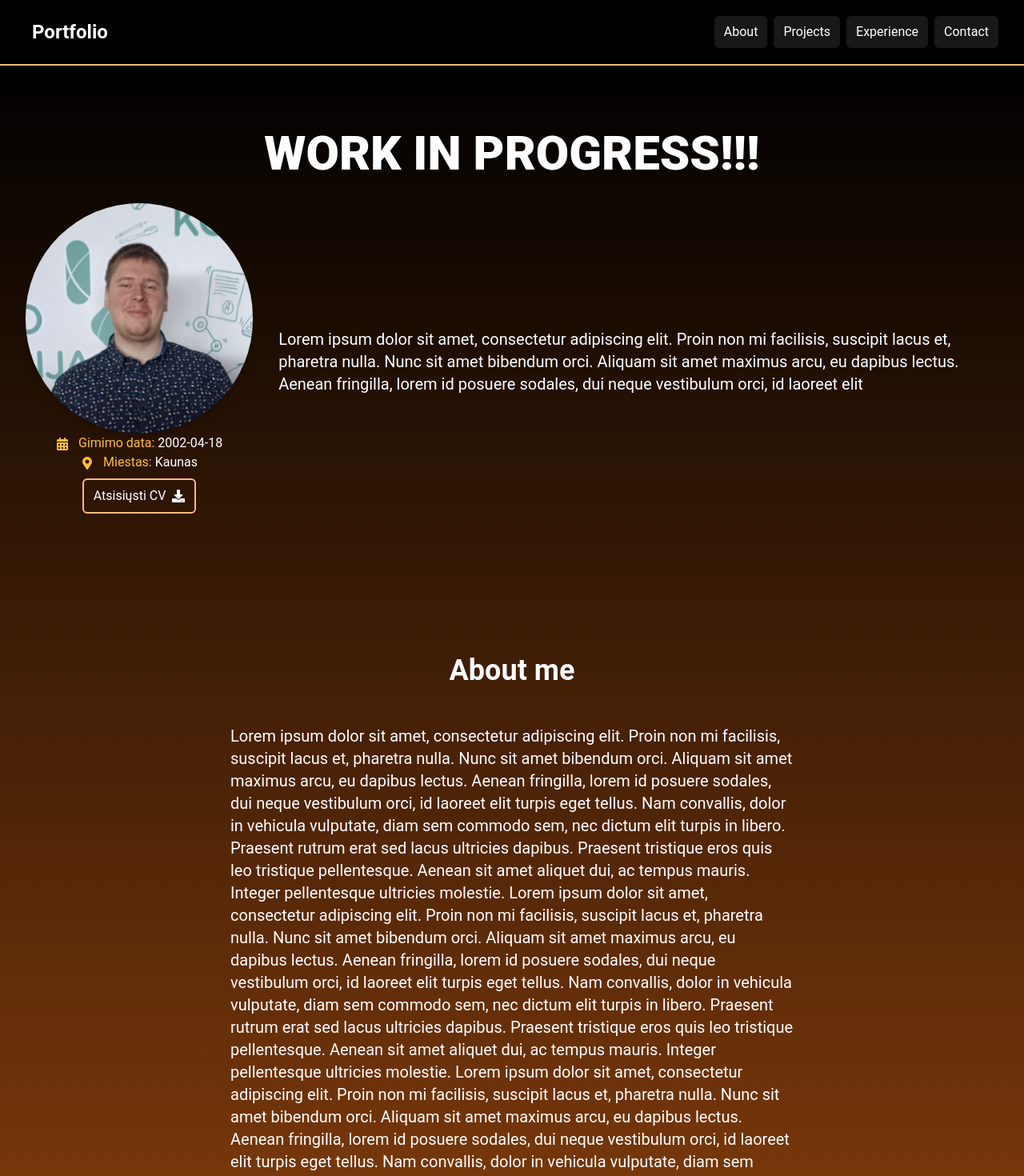
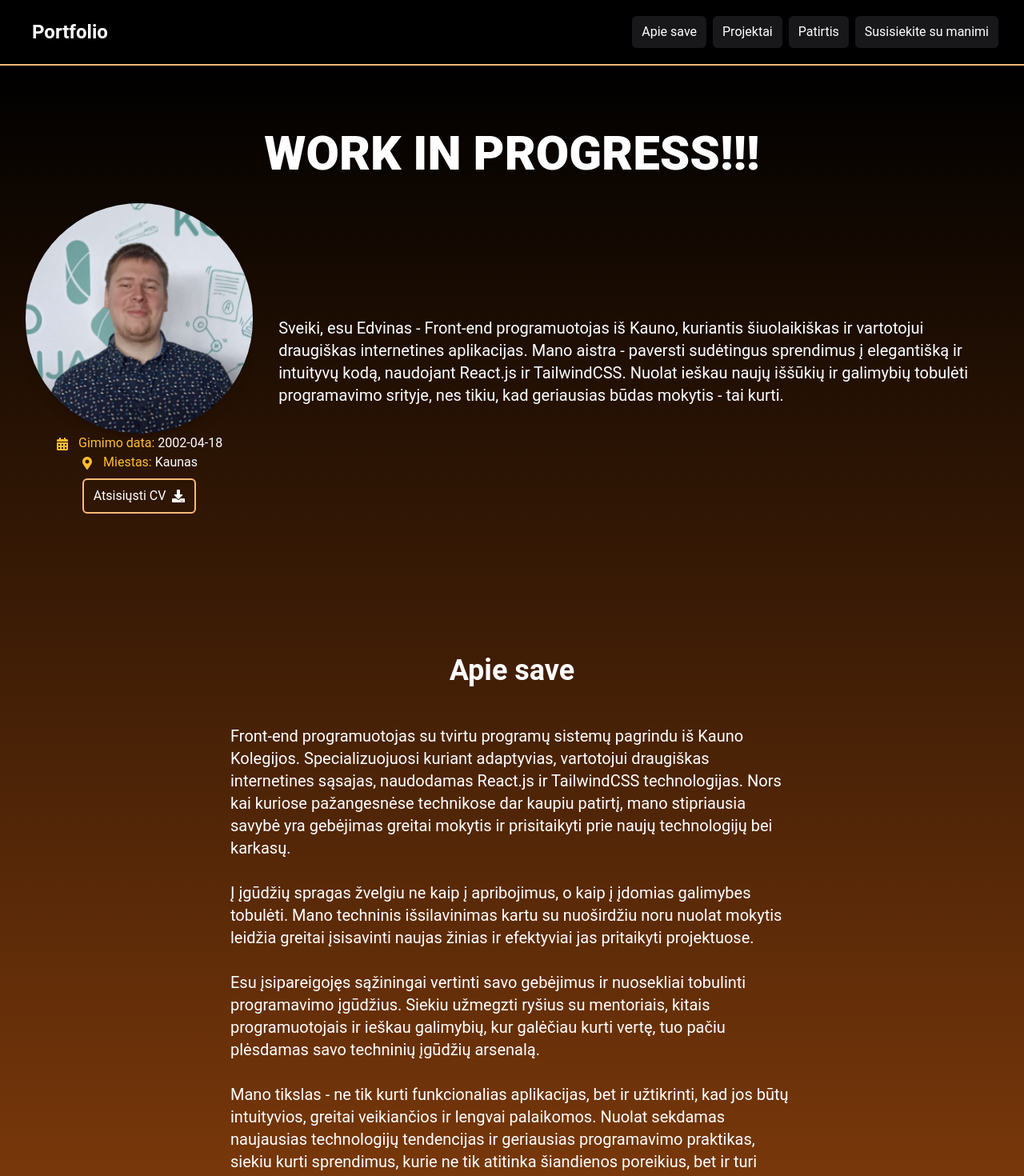
Before and after one commit to InfinitePurge/my-blog, a React (Vite) app: page / in a window 1280 px wide. Shown: the top 1470 px of the page at 80% size. Built offline with nearby package versions, Linux system fonts and the light colour scheme.

Commit message:
Language changes

```diff
--- a/src/Components/AboutHome.jsx
+++ b/src/Components/AboutHome.jsx
@@ -9,29 +9,21 @@ const AboutHome = () => {
         <div className='flex flex-col items-center gap-8 mx-auto  px-4 sm:px-6 lg:px-8'>
           <Reveal>
             <h1 className='text-white text-4xl font-bold'>
-                            About me
+              Apie save
             </h1>
           </Reveal>
           <Reveal>
             <p className='text-white text-xl my-4 flex'>
-                        Lorem ipsum dolor sit amet, consectetur adipiscing elit. Proin non mi facilisis,
-                        suscipit lacus et, pharetra nulla. Nunc sit amet bibendum orci. Aliquam sit amet maximus arcu,
-                        eu dapibus lectus. Aenean fringilla, lorem id posuere sodales, dui neque vestibulum orci, id laoreet elit
-                        turpis eget tellus. Nam convallis, dolor in vehicula vulputate, diam sem commodo sem, nec dictum elit turpis in
-                        libero. Praesent rutrum erat sed lacus ultricies dapibus. Praesent tristique eros quis leo tristique pellentesque.
-                        Aenean sit amet aliquet dui, ac tempus mauris. Integer pellentesque ultricies molestie.
-                        Lorem ipsum dolor sit amet, consectetur adipiscing elit. Proin non mi facilisis,
-                        suscipit lacus et, pharetra nulla. Nunc sit amet bibendum orci. Aliquam sit amet maximus arcu,
-                        eu dapibus lectus. Aenean fringilla, lorem id posuere sodales, dui neque vestibulum orci, id laoreet elit
-                        turpis eget tellus. Nam convallis, dolor in vehicula vulputate, diam sem commodo sem, nec dictum elit turpis in
-                        libero. Praesent rutrum erat sed lacus ultricies dapibus. Praesent tristique eros quis leo tristique pellentesque.
-                        Aenean sit amet aliquet dui, ac tempus mauris. Integer pellentesque ultricies molestie.
-                        Lorem ipsum dolor sit amet, consectetur adipiscing elit. Proin non mi facilisis,
-                        suscipit lacus et, pharetra nulla. Nunc sit amet bibendum orci. Aliquam sit amet maximus arcu,
-                        eu dapibus lectus. Aenean fringilla, lorem id posuere sodales, dui neque vestibulum orci, id laoreet elit
-                        turpis eget tellus. Nam convallis, dolor in vehicula vulputate, diam sem commodo sem, nec dictum elit turpis in
-                        libero. Praesent rutrum erat sed lacus ultricies dapibus. Praesent tristique eros quis leo tristique pellentesque.
-                        Aenean sit amet aliquet dui, ac tempus mauris. Integer pellentesque ultricies molestie.
+              Front-end programuotojas su tvirtu programų sistemų pagrindu iš Kauno Kolegijos. Specializuojuosi kuriant adaptyvias, vartotojui draugiškas internetines sąsajas, naudodamas React.js ir TailwindCSS technologijas. Nors kai kuriose pažangesnėse technikose dar kaupiu patirtį, mano stipriausia savybė yra gebėjimas greitai mokytis ir prisitaikyti prie naujų technologijų bei karkasų.
+              <br />
+              <br />
+              Į įgūdžių spragas žvelgiu ne kaip į apribojimus, o kaip į įdomias galimybes tobulėti. Mano techninis išsilavinimas kartu su nuoširdžiu noru nuolat mokytis leidžia greitai įsisavinti naujas žinias ir efektyviai jas pritaikyti projektuose.
+              <br />
+              <br />
+              Esu įsipareigojęs sąžiningai vertinti savo gebėjimus ir nuosekliai tobulinti programavimo įgūdžius. Siekiu užmegzti ryšius su mentoriais, kitais programuotojais ir ieškau galimybių, kur galėčiau kurti vertę, tuo pačiu plėsdamas savo techninių įgūdžių arsenalą.
+              <br />
+              <br />
+              Mano tikslas - ne tik kurti funkcionalias aplikacijas, bet ir užtikrinti, kad jos būtų intuityvios, greitai veikiančios ir lengvai palaikomos. Nuolat sekdamas naujausias technologijų tendencijas ir geriausias programavimo praktikas, siekiu kurti sprendimus, kurie ne tik atitinka šiandienos poreikius, bet ir turi potencialo augti ateityje.
             </p>
           </Reveal>
         </div>
--- a/src/Components/Cards.jsx
+++ b/src/Components/Cards.jsx
@@ -76,7 +76,7 @@ const Cards = () => {
                                 </Reveal>
                                 <Reveal>
                                     <p className='text-white text-xl flex items-center gap-2 my-4'>
-                                        Used Languages: <p className='text-[#ffbd2f]'> {project.Languages} </p>
+                                        Naudojamos kalbos: <p className='text-[#ffbd2f]'> {project.Languages} </p>
                                     </p>
                                 </Reveal>
                                 <Reveal>
@@ -88,7 +88,7 @@ const Cards = () => {
                                 <span onClick={() => openModal(project)}
                                     className="text-[#ffbd2f] pr-2 cursor-pointer text-xl hover:underline group inline-flex items-center gap-2"
                                 >
-                                    Read more
+                                    Skaityti daugiau
                                     <FaArrowRight className=' group-hover:translate-x-1 transition-transform duration-300 ease-in-out' />
                                 </span>
                                 </Reveal>
--- a/src/Components/Contact.jsx
+++ b/src/Components/Contact.jsx
@@ -9,13 +9,13 @@ const Contact = () => {
       <div className='flex flex-col items-center gap-8 mx-auto  px-4 sm:px-6 lg:px-8'>
         <Reveal>
           <h1 className='text-white text-4xl font-bold'>
-            Contact me
+            Susisiekite su manimi
           </h1>
         </Reveal>
         <Reveal>
           <div className='flex justify-center text-center'>
             <p className='text-white text-xl my-4 max-w-[100%]'>
-              Shoot me an email if you want to connect! You can also find me on
+              Susisiekite su manimi per el. pašto adresą arba per socialinius tinklus
               <a
                 href="https://www.linkedin.com/in/edvinas-babilas"
                 target='_blank'
@@ -24,7 +24,7 @@ const Contact = () => {
               >
                 Linkedin
               </a>
-              and
+              arba
               <a
                 href="https://github.com/InfinitePurge"
                 target='_blank'
@@ -33,7 +33,7 @@ const Contact = () => {
               >
                 Github
               </a>
-              if that's more your speed.
+              jei jums tinka tokia forma.
             </p>
           </div>
         </Reveal>
@@ -43,7 +43,7 @@ const Contact = () => {
             className="text-white border-2 mt-2 hover:bg-[#ffa500] hover:text-black font-bold border-orange-300 rounded-md px-3 py-2 flex items-center gap-2"
              href=""
           >
-            Contact Form
+            Susisiekimo forma
           </a>
         </div>
         </Reveal>
--- a/src/Components/Experience.jsx
+++ b/src/Components/Experience.jsx
@@ -6,49 +6,44 @@ const Experience = () => {
     const experience = [
         {
             id: 1,
-            company: 'Offline Password Manager',
-            role: 'Frontend Developer',
-            location: 'Šiauliai',
-            date: '2022 - Present',
-            description: 'Lorem ipsum dolor sit amet, consectetur adipiscing elit. Proin non mi facilisis, suscipit lacus et, pharetra nulla. Nunc sit amet bibendum orci. Aliquam sit amet maximus arcu, eu dapibus lectus. Aenean fringilla, lorem id posuere sodales, dui neque vestibulum orci, id laoreet elit turpis eget tellus. Nam convallis, dolor in vehicula vulputate, diam sem commodo sem, nec dictum elit turpis in libero. Praesent rutrum erat sed lacus ultricies dapibus. Praesent tristique eros quis leo tristique pellentesque. Aenean sit amet aliquet dui, ac tempus mauris. Integer pellentesque ultricies molestie.'
-
+            company: 'Kauno Kolegija',
+            role: 'Programų sistemų studentas',
+            location: 'Kaunas',
+            date: '2021 - 2025',
+            description: 'Sėkmingai baigiau Programų sistemų studijas Kauno Kolegijoje ir įgijau aukštąjį neuniversitetinį (profesinį bakalaurą) išsilavinimą. Studijų metu įgijau platų spektrą programavimo ir sistemų kūrimo įgūdžių. Dirbau su įvairiomis programavimo kalbomis ir technologijomis: Python (objektinis programavimas, algoritmų kūrimas), C# (desktop aplikacijų kūrimas, .NET framework), Java. Aktyviai kūriau ir tobulinau web aplikacijas naudodamas HTML, CSS ir JavaScript. Įgijau patirties su duomenų bazių projektavimu ir valdymu (SQL), sistemų projektavimu ir dokumentavimu (UML diagramų braižymas, reikalavimų specifikavimas). Studijų metu įgyvendinau įvairius praktinius projektus, kurie apėmė pilną programinės įrangos kūrimo ciklą - nuo planavimo iki galutinio produkto realizacijos.'
         },
         {
             id: 2,
-            company: 'Offline Password Manager',
-            role: 'Frontend Developer',
+            company: 'SALDA, UAB',
+            role: 'Sandėlio operatorius',
             location: 'Šiauliai',
-            date: '2022 - Present',
-            description: 'Lorem ipsum dolor sit amet, consectetur adipiscing elit. Proin non mi facilisis, suscipit lacus et, pharetra nulla. Nunc sit amet bibendum orci. Aliquam sit amet maximus arcu, eu dapibus lectus. Aenean fringilla, lorem id posuere sodales, dui neque vestibulum orci, id laoreet elit turpis eget tellus. Nam convallis, dolor in vehicula vulputate, diam sem commodo sem, nec dictum elit turpis in libero. Praesent rutrum erat sed lacus ultricies dapibus. Praesent tristique eros quis leo tristique pellentesque. Aenean sit amet aliquet dui, ac tempus mauris. Integer pellentesque ultricies molestie.'
-
+            date: '2023.06 - 2023.08',
+            description: 'Veždavau didesnio gabarito prekias su elektriniu karuku iš priskirtų prekių zonų į rekuperatorių gamybą. Darbas reikalavo didelio atidumo ir logistinio mąstymo, užtikrinant, kad reikiamos detalės būtų pristatytos laiku ir tinkama tvarka. Kasdien koordinavau prekių judėjimą tarp skirtingų sandėlio zonų, bendradarbiavau su gamybos skyriaus darbuotojais optimizuojant tiekimo procesus. Darbas apėmė ne tik fizinį prekių transportavimą, bet ir tikslų dokumentacijos vedimą, kokybės kontrolę bei saugaus krovinių gabenimo užtikrinimą.'
         },
         {
             id: 3,
-            company: 'Offline Password Manager',
-            role: 'Frontend Developer',
+            company: 'SALDA, UAB',
+            role: 'Sandėlio operatorius',
             location: 'Šiauliai',
-            date: '2022 - Present',
-            description: 'Lorem ipsum dolor sit amet, consectetur adipiscing elit. Proin non mi facilisis, suscipit lacus et, pharetra nulla. Nunc sit amet bibendum orci. Aliquam sit amet maximus arcu, eu dapibus lectus. Aenean fringilla, lorem id posuere sodales, dui neque vestibulum orci, id laoreet elit turpis eget tellus. Nam convallis, dolor in vehicula vulputate, diam sem commodo sem, nec dictum elit turpis in libero. Praesent rutrum erat sed lacus ultricies dapibus. Praesent tristique eros quis leo tristique pellentesque. Aenean sit amet aliquet dui, ac tempus mauris. Integer pellentesque ultricies molestie.'
-
+            date: '2022.06 - 2022.08',
+            description: 'Mano pagrindinės užduotys buvo gautų prekių priėmimas, skenavimas kaupikliu ir jų išdėstymas sunumeruotuose stelažuose tiek fiziškai, tiek sistemoje. Dirbau su modernia sandėlio valdymo sistema, kuri reikalavo tikslaus duomenų įvedimo ir nuolatinio inventoriaus sekimo. Buvau atsakingas už prekių kokybės patikrą priėmimo metu, tinkamą jų sandėliavimą pagal nustatytus standartus. Aktyviai bendradarbiavau su tiekėjais ir kitais sandėlio darbuotojais, sprendžiant iškilusius logistinius iššūkius. Šis darbas išugdė gebėjimą efektyviai organizuoti darbo procesus ir užtikrinti sklandų prekių judėjimą sandėlyje.'
         },
         {
             id: 4,
-            company: 'Offline Password Manager',
-            role: 'Frontend Developer',
+            company: 'Trivilita, UAB',
+            role: 'Pakuotojas',
             location: 'Šiauliai',
-            date: '2022 - Present',
-            description: 'Lorem ipsum dolor sit amet, consectetur adipiscing elit. Proin non mi facilisis, suscipit lacus et, pharetra nulla. Nunc sit amet bibendum orci. Aliquam sit amet maximus arcu, eu dapibus lectus. Aenean fringilla, lorem id posuere sodales, dui neque vestibulum orci, id laoreet elit turpis eget tellus. Nam convallis, dolor in vehicula vulputate, diam sem commodo sem, nec dictum elit turpis in libero. Praesent rutrum erat sed lacus ultricies dapibus. Praesent tristique eros quis leo tristique pellentesque. Aenean sit amet aliquet dui, ac tempus mauris. Integer pellentesque ultricies molestie.'
-
+            date: '2020.06 - 2020.08',
+            description: 'Mano pagrindinė kaip pakuotojo atsakomybė buvo lovos pakavimas ir paruošimas pristatymui. Darbas reikalavo ypatingo dėmesio detalėms, užtikrinant, kad kiekvienas produktas būtų supakuotas pagal griežtus kokybės standartus. Kasdien dirbau su įvairių dydžių ir modelių lovomis, pritaikydamas specifines pakavimo technikas kiekvienam gaminiui. Buvau atsakingas už pakavimo medžiagų kokybės kontrolę, efektyvų jų panaudojimą ir atliekų mažinimą. Aktyviai bendradarbiavau su gamybos ir logistikos skyriais, užtikrindamas sklandų produkcijos judėjimą. Šis darbas išugdė kruopštumą, atidumą detalėms ir gebėjimą dirbti sparčiu tempu, išlaikant aukštą kokybės lygį.'
         },
         {
             id: 5,
-            company: 'Offline Password Manager',
-            role: 'Frontend Developer',
+            company: 'Artilux NMF, UAB',
+            role: 'Pakuotojas',
             location: 'Šiauliai',
-            date: '2022 - Present',
-            description: 'Lorem ipsum dolor sit amet, consectetur adipiscing elit. Proin non mi facilisis, suscipit lacus et, pharetra nulla. Nunc sit amet bibendum orci. Aliquam sit amet maximus arcu, eu dapibus lectus. Aenean fringilla, lorem id posuere sodales, dui neque vestibulum orci, id laoreet elit turpis eget tellus. Nam convallis, dolor in vehicula vulputate, diam sem commodo sem, nec dictum elit turpis in libero. Praesent rutrum erat sed lacus ultricies dapibus. Praesent tristique eros quis leo tristique pellentesque. Aenean sit amet aliquet dui, ac tempus mauris. Integer pellentesque ultricies molestie.'
-
-        },
+            date: '2019.06 - 2019.08',
+            description: 'Mano darbo vieta reikalavo fizinio pasirušimo kelnoti dėžę ant dėžės, jas supakuoti ir priduoti karistui išvežimui. Dirbau su įvairaus dydžio ir svorio pakuotėmis, taikydamas saugaus kėlimo ir pakavimo technikas. Buvau atsakingas už produktų apsaugą transportavimo metu, naudojant tinkamas pakavimo medžiagas ir metodus. Kasdien bendradarbiavau su sandėlio ir logistikos komandomis, užtikrindamas efektyvų užsakymų įvykdymą. Darbas reikalavo ne tik fizinės ištvermės, bet ir organizacinių gebėjimų, planavimo įgūdžių bei komandinio darbo. Išmokau efektyviai valdyti darbo krūvį, prisitaikyti prie besikeičiančių situacijų ir išlaikyti aukštus kokybės standartus net ir įtemptomis darbo sąlygomis.'
+        }
     ];
 
     return (
@@ -56,7 +51,7 @@ const Experience = () => {
             <div className="flex flex-col items-center gap-8 w-[80%] mx-auto mt-16">
                 <Reveal>
                     <h1 className="text-white text-4xl font-bold">
-                        Experience
+                        Patirtis
                     </h1>
                 </Reveal>
             </div>
--- a/src/Components/Hero.jsx
+++ b/src/Components/Hero.jsx
@@ -24,11 +24,11 @@ const Hero = () => {
                     className="shadow-lg rounded-full w-72 h-72 md:w-96 md:h-70 mx-auto"
                   />
                   <h1 className='text-center'>
-                    <span className='text-[#ffbd2f]'> <FaCalendarAlt className='inline-block mr-2'/> Gimimo data: </span>
+                    <span className='text-[#ffbd2f]'> <FaCalendarAlt className='inline-block mr-2' /> Gimimo data: </span>
                     <span className='text-white'>2002-04-18</span>
                   </h1>
                   <h1 className='text-center'>
-                    <span className='text-[#ffbd2f]'> <FaMapMarkerAlt className='inline-block mr-2'/> Miestas: </span>
+                    <span className='text-[#ffbd2f]'> <FaMapMarkerAlt className='inline-block mr-2' /> Miestas: </span>
                     <span className='text-white'>Kaunas</span>
                   </h1>
                   <div className='flex justify-center '>
@@ -45,9 +45,11 @@ const Hero = () => {
 
               <Reveal>
                 <p className="text-xl text-white mt-2">
-                  Lorem ipsum dolor sit amet, consectetur adipiscing elit. Proin non mi facilisis,
-                  suscipit lacus et, pharetra nulla. Nunc sit amet bibendum orci. Aliquam sit amet maximus arcu,
-                  eu dapibus lectus. Aenean fringilla, lorem id posuere sodales, dui neque vestibulum orci, id laoreet elit
+                  Sveiki, esu Edvinas - Front-end programuotojas iš Kauno, kuriantis šiuolaikiškas ir
+                  vartotojui draugiškas internetines aplikacijas. Mano aistra - paversti sudėtingus
+                  sprendimus į elegantišką ir intuityvų kodą, naudojant React.js ir TailwindCSS.
+                  Nuolat ieškau naujų iššūkių ir galimybių tobulėti programavimo srityje,
+                  nes tikiu, kad geriausias būdas mokytis - tai kurti.
                 </p>
               </Reveal>
             </div>
--- a/src/Components/Modal.jsx
+++ b/src/Components/Modal.jsx
@@ -87,7 +87,7 @@ const Modal = ({ project, onClose }) => {
                 </div>
                 <div>
                     <p className='text-white text-xl flex items-center gap-2 ml-4 mt-4'>
-                        Used Languages: <p className='text-[#ffbd2f]'> {project.Languages} </p>
+                        Naudojamos kalbos: <p className='text-[#ffbd2f]'> {project.Languages} </p>
                     </p>
                 </div>
 
@@ -98,7 +98,7 @@ const Modal = ({ project, onClose }) => {
                 </div>
                 <div>
                     <h1 className='text-white text-2xl sm:text-3xl underline md:text-4xl font-bold ml-4 mt-4'>
-                        Project Links
+                        Projekto nuorodos
                     </h1>
                 </div>
                 <div className='flex items-row justify-start ml-4 '>
--- a/src/Components/Navbar.jsx
+++ b/src/Components/Navbar.jsx
@@ -19,22 +19,22 @@ const Navbar = (projects) => {
                 <Link
                   to="#about"
                   className="bg-zinc-900 hover:bg-[#ffbd2f] border-orange-300 hover:text-black text-white rounded-md px-3 py-2"
-                  >About</Link
+                  >Apie save</Link
                 >
                 <Link
                   to="#projects"
                   className="bg-zinc-900 hover:bg-[#ffbd2f] border-orange-300 hover:text-black text-white rounded-md px-3 py-2"
-                  >Projects</Link
+                  >Projektai</Link
                 >
                 <Link
                   to="#experience"
                   className="bg-zinc-900 hover:bg-[#ffbd2f] border-orange-300 hover:text-black text-white rounded-md px-3 py-2"
-                  >Experience</Link
+                  >Patirtis</Link
                 >
                 <Link
                   to="#contact"
                   className="bg-zinc-900 hover:bg-[#ffbd2f] border-orange-300 hover:text-black text-white rounded-md px-3 py-2"
-                  >Contact</Link
+                  >Susisiekite su manimi</Link
                 >
               </div>
             </div>
--- a/src/Pages/NotFoundPage.jsx
+++ b/src/Pages/NotFoundPage.jsx
@@ -6,13 +6,13 @@ const NotFoundPage = () => {
   return   (
   <section className='text-center flex flex-col justify-center items-center h-96'>
   <FaExclamationTriangle className='text-red-400 text-6xl mb-4' />
-  <h1 className='text-6xl font-bold mb-4'>404 Not Found</h1>
-  <p className='text-xl mb-5'>This page does not exist</p>
+  <h1 className='text-6xl font-bold mb-4'>404 Nerasta</h1>
+  <p className='text-xl mb-5'>Šis puslapis nerastas</p>
   <Link
     to='/'
     className='text-white bg-black hover:bg-zinc-900 rounded-md px-3 py-2 mt-4'
   >
-    Go Back
+    Grįžti atgal
   </Link>
 </section>
   )
```
Lines whose indentation alone changed are shown as unchanged.
